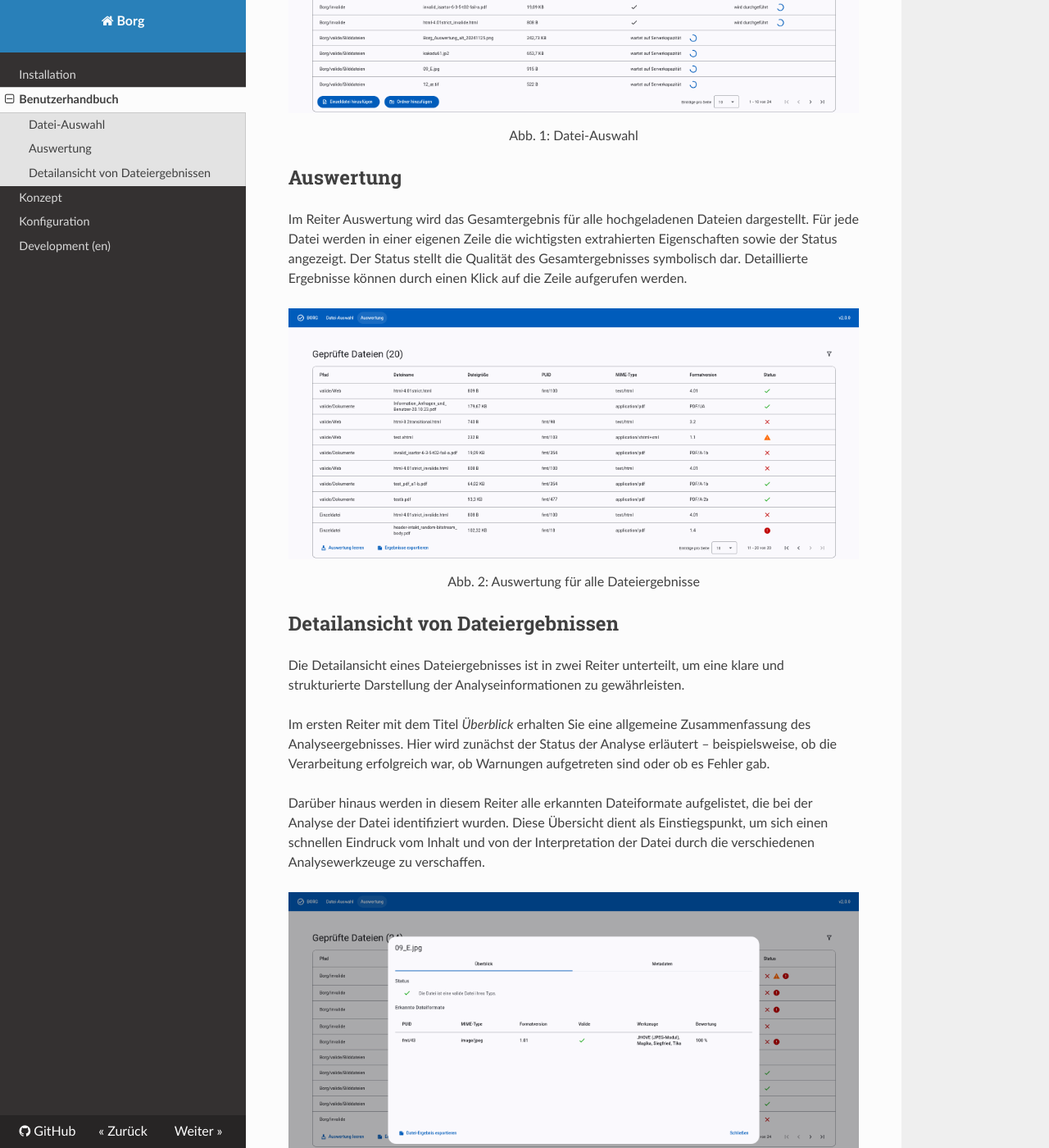
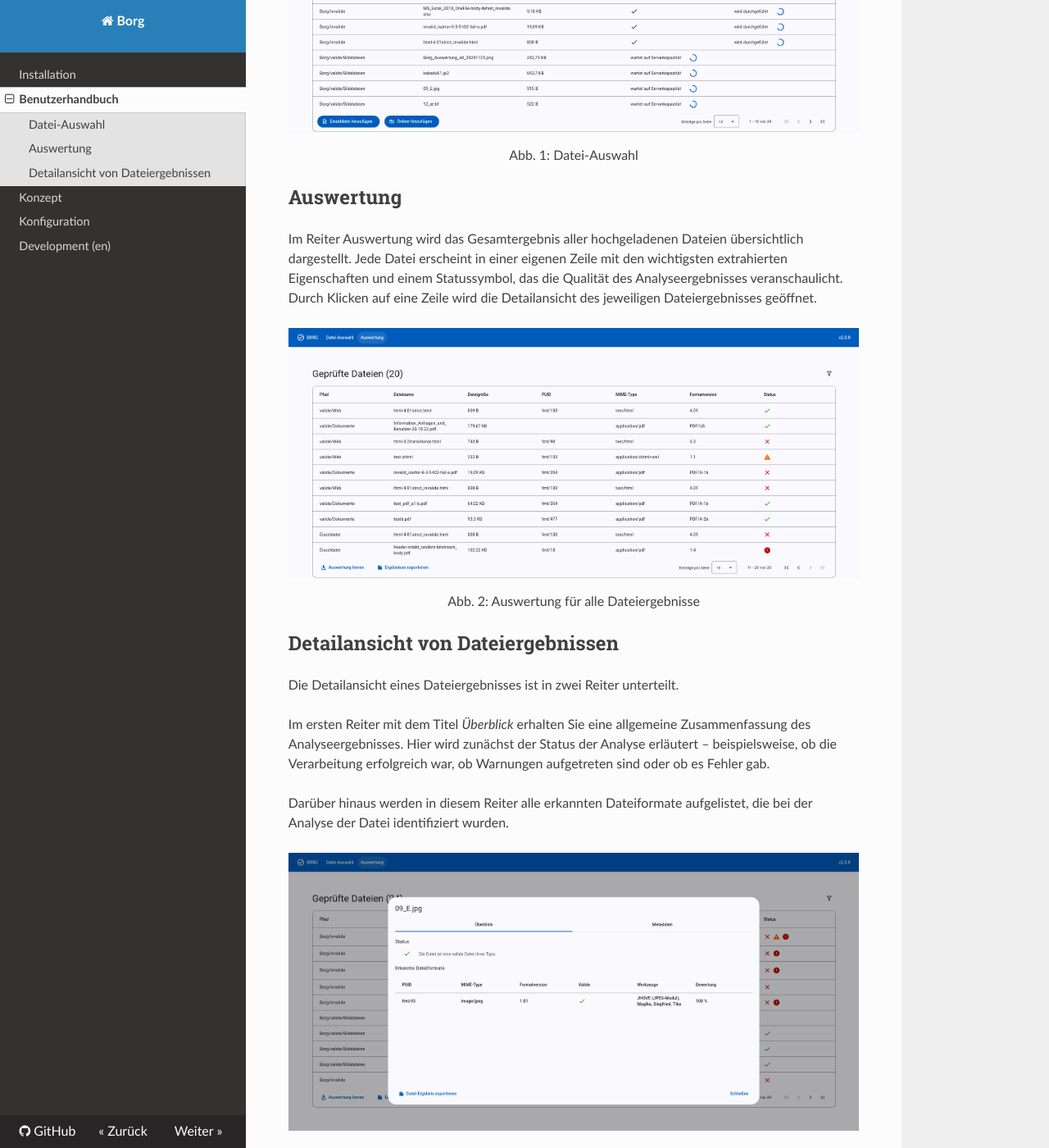
Before and after one commit to Landesarchiv-Thueringen/borg, an MkDocs documentation site: the page built from docs/user_manual.md, in a window 1280 px wide and 1400 px high, scrolled down 551 px. Shown: the whole window at 82% size. Built offline with MkDocs 1.6.1, drawn with Linux system fonts in a browser that asks for light colours; nearby versions of some CDN libraries; some of the changed text lies outside the part shown.

Commit message:
update  docs

```diff
--- a/docs/user_manual.md
+++ b/docs/user_manual.md
@@ -4,7 +4,7 @@
 
 ## Datei-Auswahl
 
-Der Reiter Dateiauswahl ermöglicht die Auswahl von einzelnen Dateien und ganzen Ordnern für die Analyse. Die Auswahl kann per Dialog oder Drag and Drop erfolgen. Wenn ein Ordner ausgewählt wird, werden auch die Dateien aller enthaltenen Ordner hochgeladen.
+Der Reiter Dateiauswahl ermöglicht das Hinzufügen einzelner Dateien oder ganzer Ordner zur Analyse. Die Auswahl erfolgt entweder über einen Dateidialog oder per Drag-and-Drop. Beim Hochladen eines Ordners werden auch alle Dateien aus enthaltenen Unterordnern automatisch mit einbezogen.
 
 <figure markdown="span">
   ![Dateiauswahl](img/upload_cut.png){ loading=lazy }
@@ -14,7 +14,7 @@
 
 ## Auswertung
 
-Im Reiter Auswertung wird das Gesamtergebnis für alle hochgeladenen Dateien dargestellt. Für jede Datei werden in einer eigenen Zeile die wichtigsten extrahierten Eigenschaften sowie der Status angezeigt. Der Status stellt die Qualität des Gesamtergebnisses symbolisch dar. Detaillierte Ergebnisse können durch einen Klick auf die Zeile aufgerufen werden.
+Im Reiter Auswertung wird das Gesamtergebnis aller hochgeladenen Dateien übersichtlich dargestellt. Jede Datei erscheint in einer eigenen Zeile mit den wichtigsten extrahierten Eigenschaften und einem Statussymbol, das die Qualität des Analyseergebnisses veranschaulicht. Durch Klicken auf eine Zeile wird die Detailansicht des jeweiligen Dateiergebnisses geöffnet.
 
 <figure markdown="span">
   ![Auswertung](img/overview_cut.png){ loading=lazy }
@@ -24,11 +24,11 @@
 
 ## Detailansicht von Dateiergebnissen
 
-Die Detailansicht eines Dateiergebnisses ist in zwei Reiter unterteilt, um eine klare und strukturierte Darstellung der Analyseinformationen zu gewährleisten.
+Die Detailansicht eines Dateiergebnisses ist in zwei Reiter unterteilt.
 
 Im ersten Reiter mit dem Titel _Überblick_ erhalten Sie eine allgemeine Zusammenfassung des Analyseergebnisses. Hier wird zunächst der Status der Analyse erläutert – beispielsweise, ob die Verarbeitung erfolgreich war, ob Warnungen aufgetreten sind oder ob es Fehler gab.
 
-Darüber hinaus werden in diesem Reiter alle erkannten Dateiformate aufgelistet, die bei der Analyse der Datei identifiziert wurden. Diese Übersicht dient als Einstiegspunkt, um sich einen schnellen Eindruck vom Inhalt und von der Interpretation der Datei durch die verschiedenen Analysewerkzeuge zu verschaffen.
+Darüber hinaus werden in diesem Reiter alle erkannten Dateiformate aufgelistet, die bei der Analyse der Datei identifiziert wurden.
 
 <figure markdown="span">
   ![Detailansicht Datei 1](img/file_details_1_cut.png){ loading=lazy }
@@ -46,11 +46,9 @@
   <center><figcaption>Abb. 4: Metadatenansicht einer Videodatei</figcaption></center>
 </figure>
 
-In der Anwendung können Sie sich zu jedem erkannten Dateiformat eine Detailansicht anzeigen lassen. Klicken Sie dazu einfach auf eine Zeile in der Übersichtstabelle der erkannten Formate. Daraufhin öffnet sich ein neuer Dialog, der Ihnen eine tiefere Einsicht in die Zusammensetzung der ermittelten Eigenschaften bietet.
+Zu jedem erkannten Dateiformat kann eine Detailansicht geöffnet werden. Ein Klick auf eine Zeile in der Übersichtstabelle öffnet einen Dialog mit einer tabellarischen Darstellung der ermittelten Eigenschaften.
 
-In dieser Detailansicht finden Sie eine strukturierte Tabelle, in der nachvollziehbar aufgeschlüsselt ist, welche Werkzeuge (Tools) zur Analyse eingesetzt wurden, welche spezifischen Eigenschaften sie jeweils extrahiert haben, und wie diese Einzelergebnisse schließlich zum Gesamtergebnis des erkannten Dateiformats zusammengeführt wurden.
-
-Diese transparente Darstellung hilft dabei, die Herkunft und Zuverlässigkeit einzelner Informationen besser nachzuvollziehen und ermöglicht eine fundierte Bewertung der Analyseergebnisse.
+Dort ist ersichtlich, welche Werkzeuge welche Eigenschaften extrahiert haben und wie daraus das Gesamtergebnis gebildet wurde.
 
 <figure markdown="span">
   ![Detailansicht Datei 1](img/format_result_cut.png){ loading=lazy }
```
Also changed, not shown: other parts of docs/user_manual.md (+1 -1 lines), CHANGELOG.md (+5 -0 lines), README.md (+5 -5 lines), docs/index.md (+4 -4 lines).
